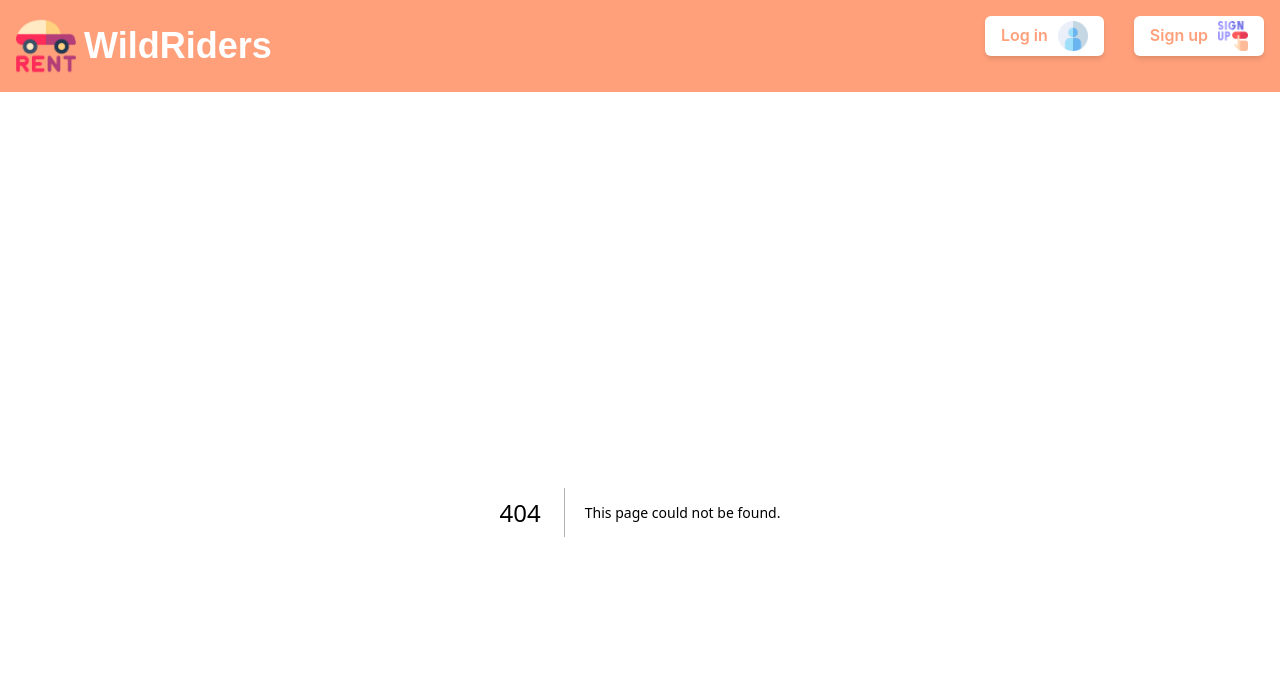
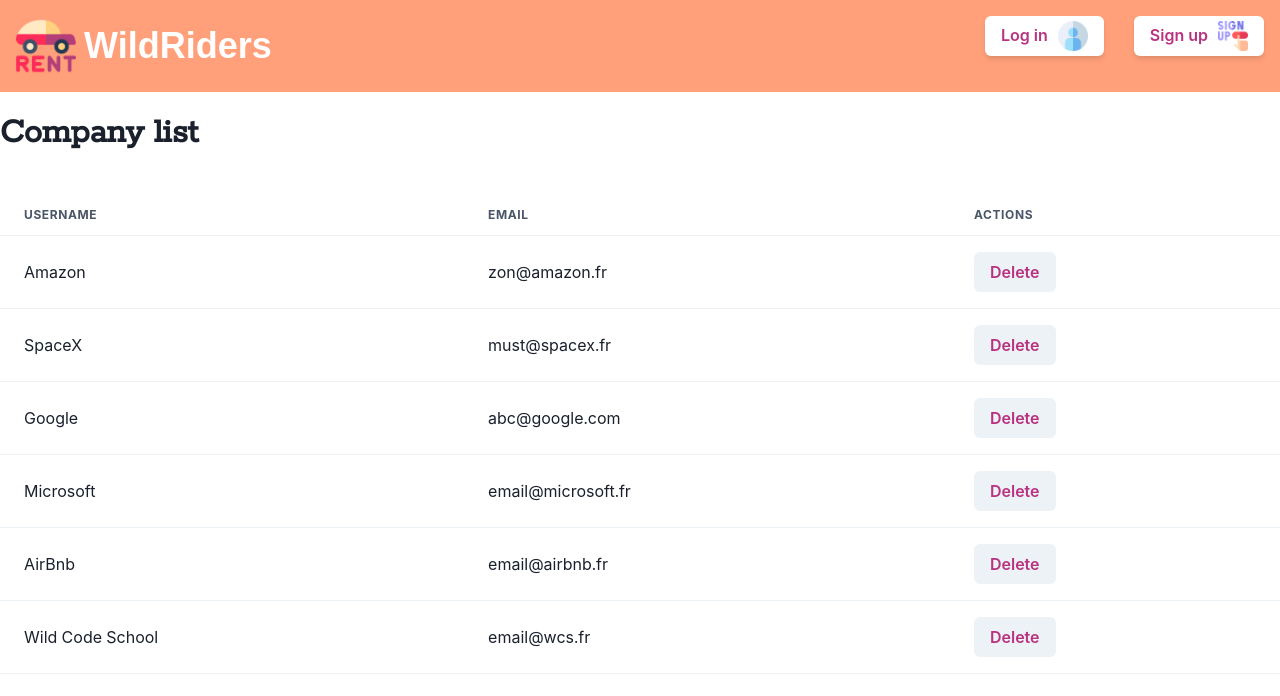
Before and after one commit to paul-chatelain-fernandes/wildriders, a Next.js app: page /admin in a window 1280 px wide. Before the commit this address had no page. Shown: the top 696 px of the page. Built offline with nearby package versions, Linux system fonts and the light colour scheme; a web font is replaced by a local one.

Commit message:
harmonisation du style des pages + admin créé

```diff
--- a/app/Navbar.tsx
+++ b/app/Navbar.tsx
@@ -38,13 +38,13 @@ const Navbar = () => {
         <Spacer />
         <Box>
           <Link href="/login">
-            <Button boxShadow="md" bg="white" color="lightsalmon" mr="30px">
+            <Button boxShadow="md" bg="white" color="pink.600" mr="30px">
               {"Log in"}
               <Image boxSize="30px" ml="10px" src="/login.png" />
             </Button>
           </Link>
           <Link href="/signup-user">
-            <Button boxShadow="md" bg="white" color="lightsalmon">
+            <Button boxShadow="md" bg="white" color="pink.600">
               {"Sign up"}
               <Image boxSize="30px" ml="10px" src="/signup.png" />
             </Button>
--- /dev/null
+++ b/app/admin/ModalDeleteCompany.tsx
@@ -0,0 +1,31 @@
+import {
+    Button,
+    FormLabel,
+    Input,
+    Modal,
+    ModalBody,
+    ModalCloseButton,
+    ModalContent,
+    ModalFooter,
+    ModalHeader,
+    ModalOverlay,
+    Text,
+  } from "@chakra-ui/react";
+
+  export default function AddEmployeeModal({ onClose, isOpen, companyName }: any) {
+    return (
+      <Modal onClose={onClose} size="xl" isOpen={isOpen}>
+        <ModalOverlay />
+        <ModalContent>
+          <ModalHeader textAlign="center" fontFamily="myFont2">{'Delete Company'} {companyName}</ModalHeader>
+          <ModalCloseButton />
+          <ModalBody>
+            <Text color="red"> {'Are you sure you want to delete this Company?'} {companyName}</Text>
+          </ModalBody>
+          <ModalFooter>
+            <Button color="red">{'Delete'}</Button>
+          </ModalFooter>
+        </ModalContent>
+      </Modal>
+    );
+  }
--- /dev/null
+++ b/app/admin/page.tsx
@@ -0,0 +1,82 @@
+"use client";
+import {
+  Box,
+  TableContainer,
+  Table,
+  Thead,
+  Tr,
+  Th,
+  Tbody,
+  Td,
+  Heading,
+  Center,
+  Button,
+  useDisclosure,
+} from "@chakra-ui/react";
+import ModalDeleteCompany from "./ModalDeleteCompany";
+
+export default function Page() {
+  const { isOpen, onOpen, onClose } = useDisclosure();
+
+  const dataCompanies = [
+    {
+      id: 1,
+      name: "Amazon",
+      email: "zon@amazon.fr",
+    },
+    {
+      id: 2,
+      name: "SpaceX",
+      email: "must@spacex.fr",
+    },
+    {
+      id: 3,
+      name: "Google",
+      email: "abc@google.com",
+    },
+    {
+      id: 4,
+      name: "Microsoft",
+      email: "email@microsoft.fr",
+    },
+    {
+      id: 4,
+      name: "AirBnb",
+      email: "email@airbnb.fr",
+    },
+    {
+      id: 4,
+      name: "Wild Code School",
+      email: "email@wcs.fr",
+    },
+  ];
+
+  return (
+    <>
+      <Heading fontFamily="myFont2">{"Company list"}</Heading>
+      <TableContainer mt="10">
+        <Table>
+          <Thead>
+            <Tr>
+              <Th>{"Username"}</Th>
+              <Th>{"Email"}</Th>
+              <Th>{"Actions"}</Th>
+            </Tr>
+          </Thead>
+          {dataCompanies.map((company) => (
+            <Tbody key={company.id}>
+              <Tr>
+                <Td>{company.name}</Td>
+                <Td>{company.email}</Td>
+                <Td>
+                  <Button value={company.name} onClick={onOpen} color="pink.600">Delete</Button>
+                </Td>
+              </Tr>
+            </Tbody>
+          ))}
+        </Table>
+      </TableContainer>
+      <ModalDeleteCompany onClose={onClose} isOpen={isOpen} companyName />
+    </>
+  );
+}
--- a/app/company/employees/AddEmployeeModal.tsx
+++ b/app/company/employees/AddEmployeeModal.tsx
@@ -16,7 +16,7 @@ export default function AddEmployeeModal({ onClose, isOpen }: any) {
     <Modal onClose={onClose} size="xl" isOpen={isOpen}>
       <ModalOverlay />
       <ModalContent>
-        <ModalHeader textAlign="center">Add a new employee</ModalHeader>
+        <ModalHeader textAlign="center" fontFamily="myFont2">{'Add a new employee'}</ModalHeader>
         <ModalCloseButton />
         <ModalBody>
           <FormLabel mb="0.3rem">{"Name"}</FormLabel>
@@ -27,7 +27,7 @@ export default function AddEmployeeModal({ onClose, isOpen }: any) {
           <Input _placeholder={{ color: "gray.300" }} placeholder="E-mail..." />
         </ModalBody>
         <ModalFooter>
-          <Button>Send</Button>
+          <Button>{'Send'}</Button>
         </ModalFooter>
       </ModalContent>
     </Modal>
--- a/app/company/fleet/page.tsx
+++ b/app/company/fleet/page.tsx
@@ -30,7 +30,8 @@ export default function Page() {
       <Flex justifyContent="right" pr="20px">
         <Button
           rightIcon={<AddIcon />}
-          colorScheme="teal"
+          backgroundColor="pink.600"
+          color="white"
           variant="outline"
           onClick={onOpen}
           boxShadow="md"
--- a/app/layout.tsx
+++ b/app/layout.tsx
@@ -1,11 +1,11 @@
 "use client";
+import "./globals.css";
 import { ChakraProvider } from "@chakra-ui/react";
 import Navbar from "./Navbar";
 // import { Rubik_Vinyl } from '@next/font/google';
-import '@fontsource/rubik-vinyl';
-import '@fontsource/rokkitt';
+import '@fontsource/rubik-vinyl/400.css';
+import '@fontsource/rokkitt/400.css';
 // import '@fontsource/indie-flower';
-
 import theme from './theme';
 
 export default function RootLayout({
--- a/app/signup-user/page.tsx
+++ b/app/signup-user/page.tsx
@@ -38,6 +38,7 @@ function Signup() {
           <FormControl>
             <FormLabel htmlFor="username">{"Username"}</FormLabel>
             <Input
+              placeholder="jDoe"
               border={"1px solid gray"}
               height={"50px"}
               maxWidth={{ base: "22rem", md: "24rem", lg: "40rem" }}
@@ -50,6 +51,7 @@ function Signup() {
               {"Email"}
             </FormLabel>
             <Input
+              placeholder="john.doe@email.com"
               border={"1px solid gray"}
               height={"50px"}
               maxWidth={{ base: "22rem", md: "24rem", lg: "40rem" }}
@@ -62,6 +64,7 @@ function Signup() {
               {"Password"}
             </FormLabel>
             <Input
+              placeholder="**********"
               border={"1px solid gray"}
               height={"50px"}
               maxWidth={{ base: "22rem", md: "24rem", lg: "40rem" }}
@@ -76,7 +79,7 @@ function Signup() {
             margin={"5px"}
             marginTop={"5rem"}
             type={"submit"}
-            backgroundColor={"lightsalmon"}
+            backgroundColor={"pink.600"}
             textColor={"#fff"}
             alignSelf={"center"}
             boxShadow="md"
```
Also changed, not shown: app/company/employees/page.tsx (+4 -4 lines), app/company/fleet/ModalAddVehicle.tsx (+11 -12 lines), app/login/page.tsx (+11 -7 lines), app/signup-company/page.tsx (+10 -7 lines), 1 other file (tests, documents, lock files or other folders).
